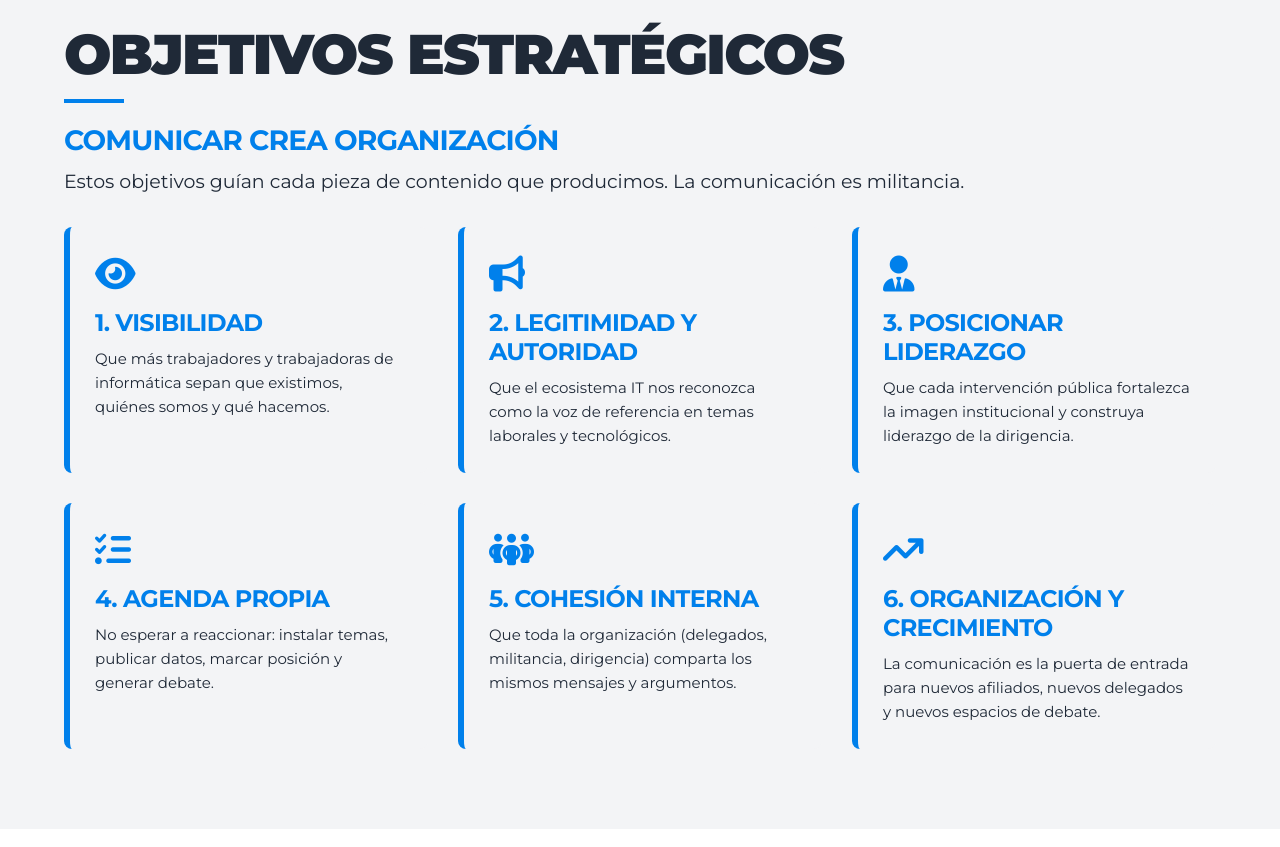
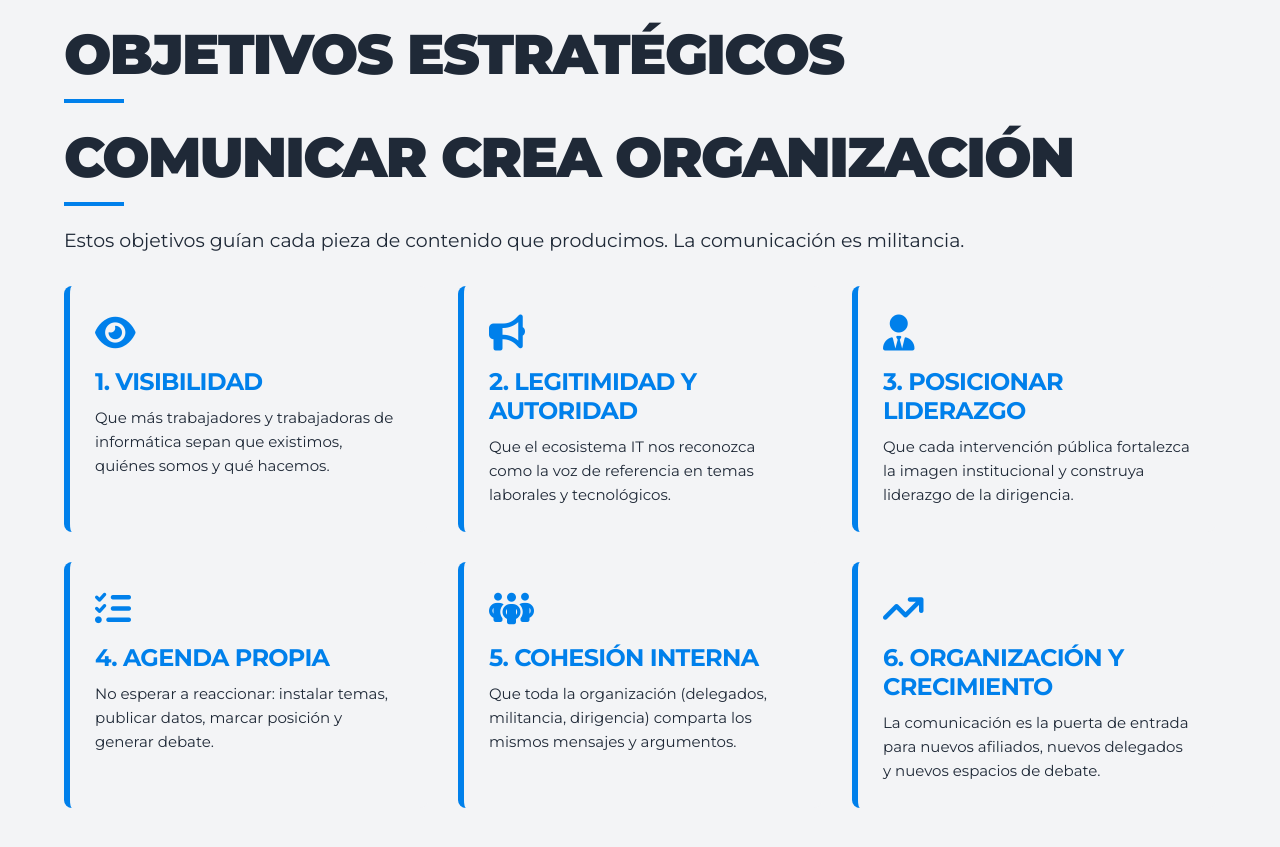
Before and after one commit to jpmine/jp_repositorio, a website: page charla-comunicacion-agc.html in a window 1280 px wide. Shown: the part 1660-2507 px from the top of the page. Drawn offline with Linux system fonts and the light colour scheme.

Commit message:
Update charla-comunicacion-agc.html

```diff
--- a/charla-comunicacion-agc.html
+++ b/charla-comunicacion-agc.html
@@ -951,7 +951,7 @@
     <section class="slide gray-bg scrollable">
         <div class="slide-content">
             <h2>Objetivos Estratégicos</h2>
-            <h3>COMUNICAR CREA ORGANIZACIÓN</h3>
+            <h2>COMUNICAR CREA ORGANIZACIÓN</h2>
             <p style="margin-bottom: 25px;">Estos objetivos guían cada pieza de contenido que producimos. La
                 comunicación es militancia.</p>
             <div class="grid-3">
```
